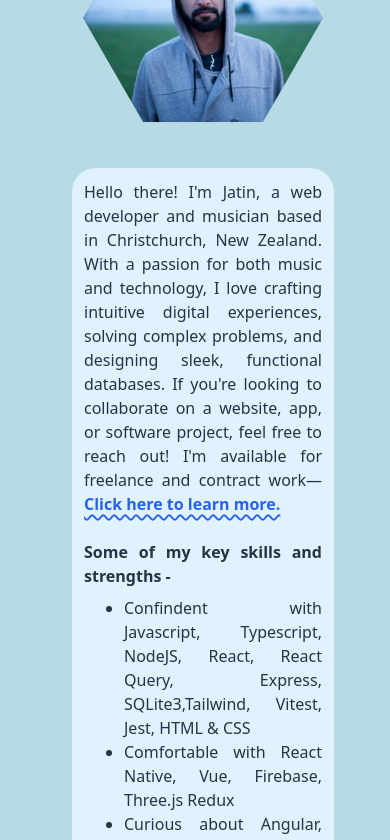
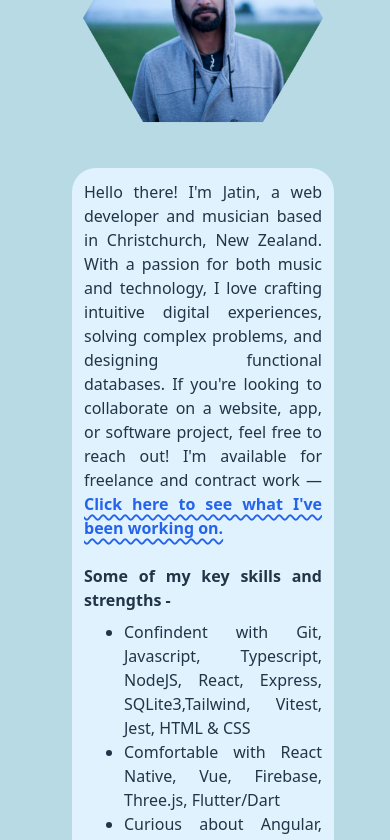
Before and after one commit to jatin-puri-coder/jatin-puri, a React (Vite) app: page / in a window 390 px wide. Shown: the part 1156-1996 px from the top of the page. Built offline with nearby package versions, Linux system fonts and the light colour scheme.

Commit message:
updated responsiveness

```diff
--- a/src/About.tsx
+++ b/src/About.tsx
@@ -17,17 +17,16 @@ export default function About() {
             Hello there! I'm Jatin, a web developer and musician based in
             Christchurch, New Zealand. With a passion for both music and
             technology, I love crafting intuitive digital experiences, solving
-            complex problems, and designing sleek, functional databases. If
-            you're looking to collaborate on a website, app, or software
-            project, feel free to reach out! I'm available for freelance and
-            contract work—
+            complex problems, and designing functional databases. If you're
+            looking to collaborate on a website, app, or software project, feel
+            free to reach out! I'm available for freelance and contract work —
             <a
               className="font-bold text-blue-600 hover:text-blue-800 transition-colors duration-300 underline decoration-wavy decoration-2 underline-offset-4"
               href="https://silentmonkey.co.nz/"
               target="_blank"
               rel="noopener noreferrer"
             >
-              Click here to learn more.
+              Click here to see what I've been working on.
             </a>
           </p>
 
@@ -53,17 +52,18 @@ export default function About() {
 
           <ul className="mt-2 list-disc pl-10">
             <li>
-              Confindent with Javascript, Typescript, NodeJS, React, React
-              Query, Express, SQLite3,Tailwind, Vitest, Jest, HTML & CSS
+              Confindent with Git, Javascript, Typescript, NodeJS, React,
+              Express, SQLite3,Tailwind, Vitest, Jest, HTML & CSS
             </li>
             <li>
-              Comfortable with React Native, Vue, Firebase, Three.js Redux
+              Comfortable with React Native, Vue, Firebase, Three.js,
+              Flutter/Dart
             </li>
-            <li>Curious about Angular, Flutter, Dart, AWS, .NET, Python</li>
-            <li>Public speaking and presenting ideas</li>
+            <li>Curious about Angular, AWS, .NET, Python</li>
+            <li>Comfortable with public speaking and presenting ideas</li>
             <li>Capable of working in high stress conditions</li>
             <li>Strong interpersonal and communication skills </li>
-            <li>Adaptable, flexible and able to grasp ideas quickly </li>
+            <li>Adaptable, flexible and able to grasp new ideas quickly </li>
           </ul>
         </div>
       </div>
--- a/src/index.css
+++ b/src/index.css
@@ -82,6 +82,7 @@ body {
 
   .title {
     padding-top: 3rem; /* Less padding on top for smaller devices */
+    animation: none;
   }
 }
 
@@ -93,6 +94,7 @@ body {
   .title {
     white-space: normal;
     padding-top: 1.5rem; /* Reduce padding even more for mobile */
+    animation: none;
   }
   .container {
     padding-left: 2rem; /* Reduce padding on smaller screens */
```
